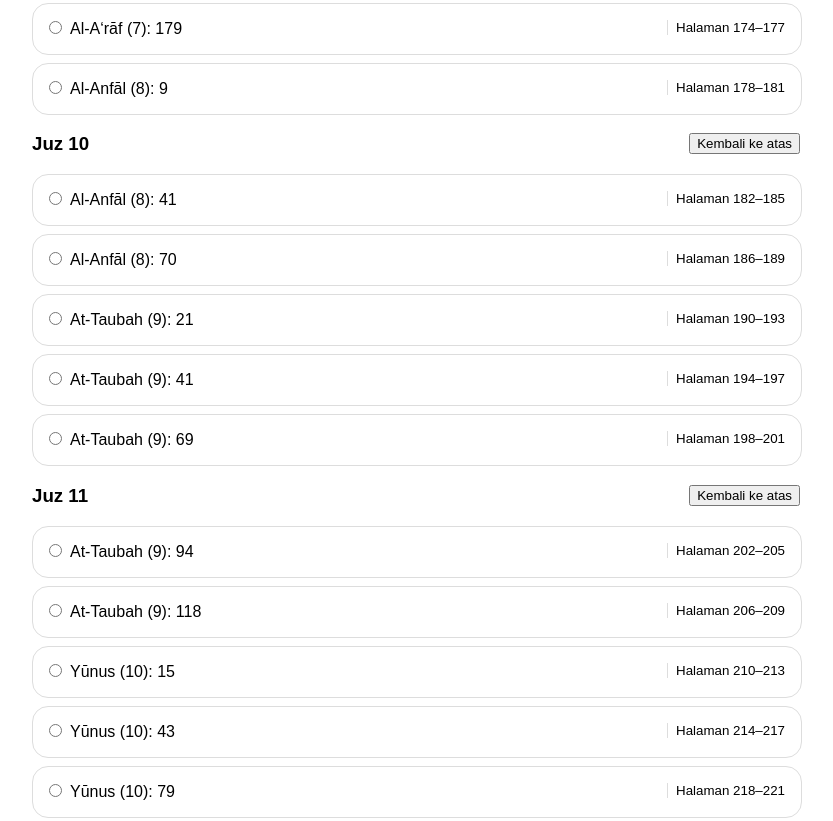
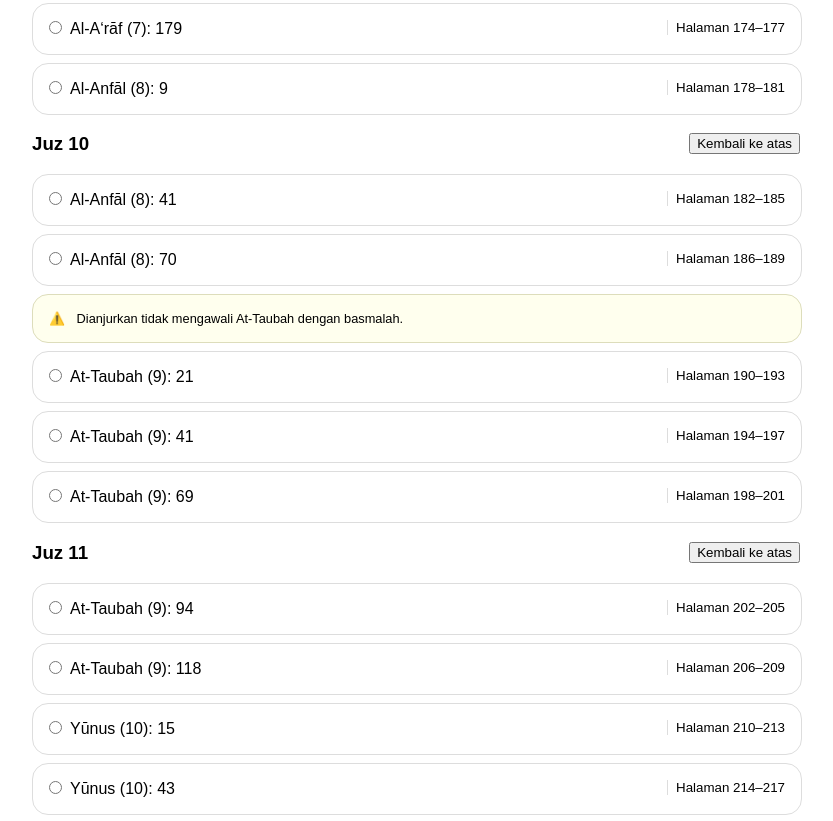
Before and after one commit to srifqi/panduan-khatam-alquran, a plain HTML site: page index.html in a window 1280 px wide. Shown: the part 3373-4194 px from the top of the page, without its empty margins (224-1057 px from the left). Drawn offline with Linux system fonts and the light colour scheme.

Commit message:
Tambah anjuran tidak mengawali At-Taubah dengan basmalah

```diff
--- a/gaya.css
+++ b/gaya.css
@@ -10,6 +10,11 @@ body {
 
 p {
 	text-align: justify;
+}
+
+.emoji {
+	font-family: "Apple Color Emoji", "Segoe UI Emoji", "Noto Color Emoji", "Android Emoji", "EmojiSymbols", "EmojiOne Mozilla", "Twemoji Mozilla", "Segoe UI Symbol", sans-serif;
+	font-weight: 400;
 }
 
 .tombol-ke-atas {
@@ -49,6 +54,16 @@ p {
 	margin: 0 8px 0 16px;
 }
 
+#paragraf-at-taubah {
+	background-color: #ffe;
+	border-color: #ddb;
+	font-size: 80%;
+}
+
+#paragraf-at-taubah>span.emoji {
+	margin: 0 8px 0 16px;
+}
+
 footer {
 	border-top: 1px solid #000;
 	font-size: 75%;
--- a/index.html
+++ b/index.html
@@ -20,7 +20,7 @@
 			<button id='tombol-reset'>Reset capaian baca</button>
 		</p>
 	</section>
-	<footer>Panduan Khatam Al-Qur'an | Dibuat dengan ❤️ oleh srifqi</footer>
+	<footer>Panduan Khatam Al-Qur'an | Dibuat dengan <span class="emoji">❤️</span> oleh srifqi</footer>
 	<script src="skrip.js"></script>
 </body>
 </html>
--- a/skrip.js
+++ b/skrip.js
@@ -21,6 +21,7 @@ window.addEventListener('load', () => {
 function buatDaftarBaca(teksMentah) {
 	const daftarBaca = document.getElementById('daftar-baca');
 	const dataPanduan = JSON.parse(teksMentah);
+	let sudahAtTaubah = false;
 	daftarLabel = [];
 	for (const j in dataPanduan) {
 		const seksiJuz = document.createElement('section');
@@ -41,6 +42,14 @@ function buatDaftarBaca(teksMentah) {
 			const ayat = potongan[1];
 			const h0 = potongan[2];
 			const h1 = potongan[3];
+			if (!sudahAtTaubah && surah === 9) {
+				const paragrafAtTaubah = document.createElement('p');
+				paragrafAtTaubah.className = 'label-potongan';
+				paragrafAtTaubah.id = 'paragraf-at-taubah';
+				paragrafAtTaubah.innerHTML = '<span class="emoji">⚠</span> Dianjurkan tidak mengawali At-Taubah dengan basmalah.';
+				seksiJuz.append(paragrafAtTaubah);
+				sudahAtTaubah = true;
+			}
 			const labelPotongan = document.createElement('label');
 			labelPotongan.className = 'label-potongan';
 			labelPotongan.id = `label-${j}-${k}`;
```
